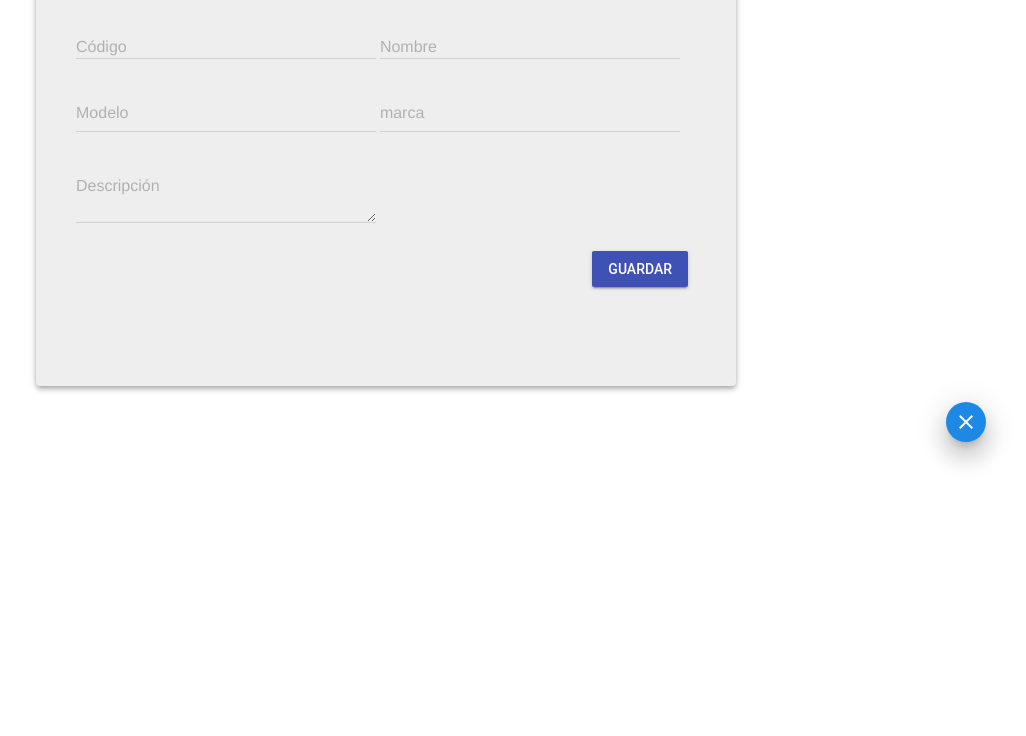
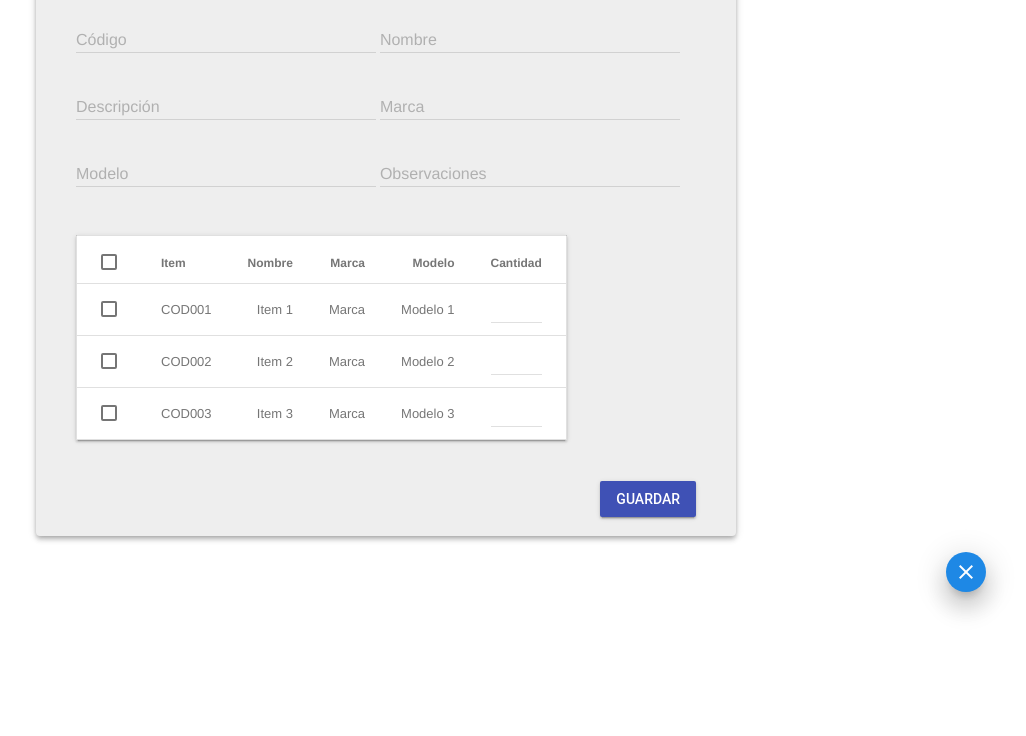
Before and after one commit to cfpena/sistemaDeInventarioCTI, a plain HTML site: page crear_kit_final.html in a window 1280 px wide. Shown: the part 114-850 px from the top of the page, without its empty margins (254-1280 px from the left). Drawn offline with Linux system fonts and the light colour scheme.

Commit message:
Kit en columnas

```diff
--- a/crear_kit_final.html
+++ b/crear_kit_final.html
@@ -2,49 +2,100 @@
 <html>
 <head>
   <meta charset="utf-8">
-  <title>Nuevo item</title>
+  <title>Nuevo kit</title>
   <!--Opciones para adaptarse a la aplicación móvil  -->
   <meta name="viewport" content="width=device-width, maximum-scale=2, user-scalable=no">
   <meta name="mobile-web-app-capable" content="yes">
   <meta name="apple-mobile-web-app-capable" content="yes">
   <!--Librerias de material design lite -->
   <link rel="stylesheet" href="material/material.min.css">
-  <link rel="stylesheet" href="css/crear_item.css">
+  <link rel="stylesheet" href="css/crear_kit.css">
   <link rel="stylesheet" href="https://fonts.googleapis.com/icon?family=Material+Icons">
   <script src="material/material.min.js"></script>
   <script src="js/crear_kit.js"></script>
 </head>
 <body>
-  <main id="contenido_crear_item">
+  <main id="contenido_crear_kit">
     <div id="modal" class="mdl-dialog mdl-color--grey-200  mdl-shadow--4dp">
 
       <div id= "title_modal" class="mdl-dialog__title mdl-color--white mdl-color-text--cyan-900 mdl-typography--text-center .mdl-typography--display-2">
-        <span >Nuevo Ítem</span>
+        <span >Nuevo Kit</span>
       </div>
       <div  class="mdl-dialog__content" id="contenido_modal">
 
         <div class="mdl-grid">
+
+          <form action="#">
+            <form action="#">
               <div class="mdl-cell mdl-cell--12-col">
-            <form action="#">
-              <div class="txtform mdl-textfield mdl-js-textfield mdl-textfield--floating-label">
-                <input class="mdl-textfield__input" type="text" id="sample1">
-                <label class="mdl-textfield__label" for="sample1" id="sample1">Código</label>
+                <div class="mdl-textfield mdl-js-textfield mdl-textfield--floating-label">
+                  <input class="mdl-textfield__input" type="text" id="codigo">
+                  <label class="mdl-textfield__label" for="codigo">Código</label>
+                </div>
+                <div class="mdl-textfield mdl-js-textfield mdl-textfield--floating-label">
+                  <input class="mdl-textfield__input" type="text" id="nombre">
+                  <label class="mdl-textfield__label" for="nombre">Nombre</label>
+                </div>
+                <div class="mdl-textfield mdl-js-textfield mdl-textfield--floating-label">
+                  <input class="mdl-textfield__input" type="text" id="descripcion">
+                  <label class="mdl-textfield__label" for="descripcion">Descripción</label>
                 </div>
                 <div class="txtform mdl-textfield mdl-js-textfield mdl-textfield--floating-label">
-                <input class="mdl-textfield__input" type="text" id="sample2">
-                <label class="mdl-textfield__label" for="sample2" id="sample2">Nombre</label>
+                  <input class="mdl-textfield__input" type="text" id="marca">
+                  <label class="mdl-textfield__label" for="marca">Marca</label>
                 </div>
-              <div class="txtform mdl-textfield mdl-js-textfield mdl-textfield--floating-label">
-                <input class="mdl-textfield__input" type="text" id="sample3">
-                <label class="mdl-textfield__label" for="sample3">Modelo</label>
+                <div class="mdl-textfield mdl-js-textfield mdl-textfield--floating-label">
+                  <input class="mdl-textfield__input" type="text" id="modelo">
+                  <label class="mdl-textfield__label" for="modelo">Modelo</label>
                 </div>
-              <div class="txtform mdl-textfield mdl-js-textfield mdl-textfield--floating-label">
-                <input class="mdl-textfield__input" type="text" id="sample4">
-                <label class="mdl-textfield__label" for="sample4">marca</label>
+                <div class="mdl-textfield mdl-js-textfield mdl-textfield--floating-label">
+                  <input class="mdl-textfield__input" type="text" id="observaciones">
+                  <label class="mdl-textfield__label" for="observaciones">Observaciones</label>
                 </div>
-              <div class="txtform mdl-textfield mdl-js-textfield mdl-textfield--floating-label">
-                <textarea class="mdl-textfield__input" type="text" rows= "2" id="sample5" ></textarea>
-                <label class="mdl-textfield__label" for="sample5">Descripción</label>
+              </div>
+              <div class="mdl-cell mdl-cell--1-col">
+
+                <div class="mdl-textfield mdl-js-textfield mdl-textfield--floating-label" >
+                  <table class="mdl-data-table mdl-js-data-table mdl-data-table--selectable mdl-shadow--2dp">
+                    <thead>
+                      <tr>
+                        <th class="mdl-data-table__cell--non-numeric">Item</th>
+                        <th>Nombre</th>
+                        <th>Marca</th>
+                        <th>Modelo</th>
+                        <th>Cantidad</th>
+                      </tr>
+                    </thead>
+                    <tbody>
+                      <tr>
+                        <td class="mdl-data-table__cell--non-numeric">COD001</td>
+                        <td>Item 1</td>
+                        <td>Marca</td>
+                        <td>Modelo 1</td>
+                        <td><input class="mdl-textfield__input" type="text" id="Cantidad1"></td>
+                      </tr>
+                      <tr>
+                        <td class="mdl-data-table__cell--non-numeric">COD002</td>
+                        <td>Item 2</td>
+                        <td>Marca</td>
+                        <td>Modelo 2</td>
+                        <td><input class="mdl-textfield__input" type="text" id="Cantidad2"></td>
+                      </tr>
+                      <tr>
+                        <td class="mdl-data-table__cell--non-numeric">COD003</td>
+                        <td>Item 3</td>
+                        <td>Marca</td>
+                        <td>Modelo 3</td>
+                        <td><input class="mdl-textfield__input" type="text" id="Cantidad3"></td>
+                      </tr>
+                      <!--<tr>
+                      <td class="mdl-data-table__cell--non-numeric">Acrylic (Transparent)</td>
+                      <td>25</td>
+                      <td>$2.90</td>
+                    </tr>-->
+                  </tbody>
+                </table>
+              </div>
             </div>
 
             <div class="mdl-dialog__actions">
@@ -54,7 +105,7 @@
 
             </div>
           </form>
-          </div>
+
         </div>
       </div>
     </div>
@@ -63,7 +114,7 @@
 
     <div class="mdl-grid">
       <div class="mdl-cell mdl-cell--12-col">
-        <button id="salir" onclick="load_item();"  class=" mdl-button mdl-js-button mdl-button--fab mdl-button--mini-fab mdl-js-ripple-effect mdl-shadow--16dp mdl-color--blue-600 mdl-color-text--white">
+        <button id="salir" onclick="load_kit();"  class=" mdl-button mdl-js-button mdl-button--fab mdl-button--mini-fab mdl-js-ripple-effect mdl-shadow--16dp mdl-color--blue-600 mdl-color-text--white">
           <i class="material-icons">clear</i>
         </button>
       </div>
--- /dev/null
+++ b/css/crear_kit.css
@@ -0,0 +1,58 @@
+body{
+  overflow-y:hidden;
+
+  margin: 5px auto 0;
+}
+
+object{
+  width: 100%;
+  height: 1200px;
+  overflow-y:hidden;
+}
+
+#salir{
+    position: fixed;
+    display: block;
+    right: 0;
+    margin-right: 40px;
+    margin-bottom: 40px;
+    z-index: 900;
+    background:cyan;
+
+}
+
+
+
+#guardar_item{
+  margin: 20px auto 0;
+}
+#modal{
+    margin: 50px auto 0;
+}
+
+#modal{
+border-radius:4px;
+background: red;
+width: 700px;
+height: 600px;
+padding-left: 0px;
+padding-right: 0px;
+padding-top: 0px;
+}
+
+#contenido_modal{
+  padding-top: 0px;
+  padding-bottom: : 0px;
+}
+
+#sample4, #sample2, #sample3, #sample1, #sample5{
+  padding: 7px 0;
+}
+
+#title_modal{
+  border-top: 15px;
+  border-top-right-radius: 3px;
+  border-top-left-radius: 3px;
+  height: 30px;
+  font-size: 25px;
+}
--- a/js/crear_kit.js
+++ b/js/crear_kit.js
@@ -1,3 +1,3 @@
-function load_item(){
-  document.getElementById("contenido_crear_item").innerHTML='<object type="text/html" data="kit_final.html" ></object>';
+function load_kit(){
+  document.getElementById("contenido_crear_kit").innerHTML='<object type="text/html" data="kit_final.html" ></object>';
 }
```
Also changed, not shown: crear_user.html (+3 -3 lines), item.html (+1 -1 lines), principal.html (+1 -1 lines). Lines whose indentation alone changed are shown as unchanged.
